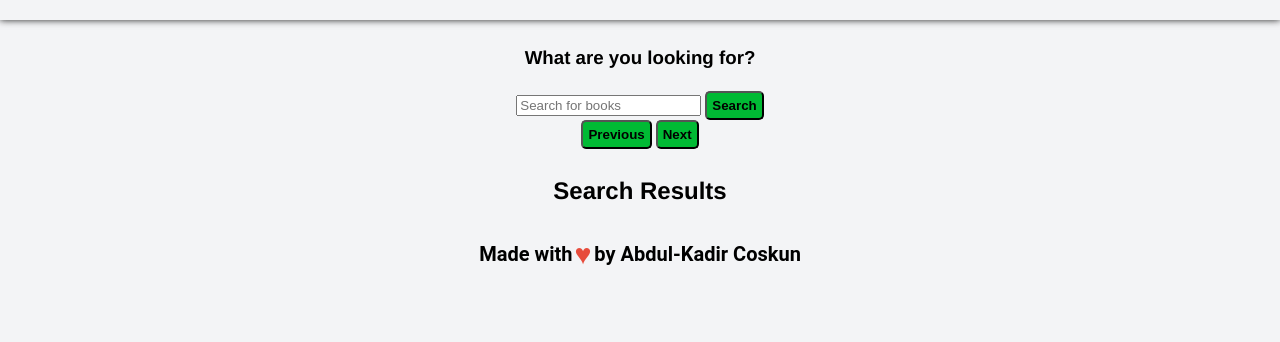
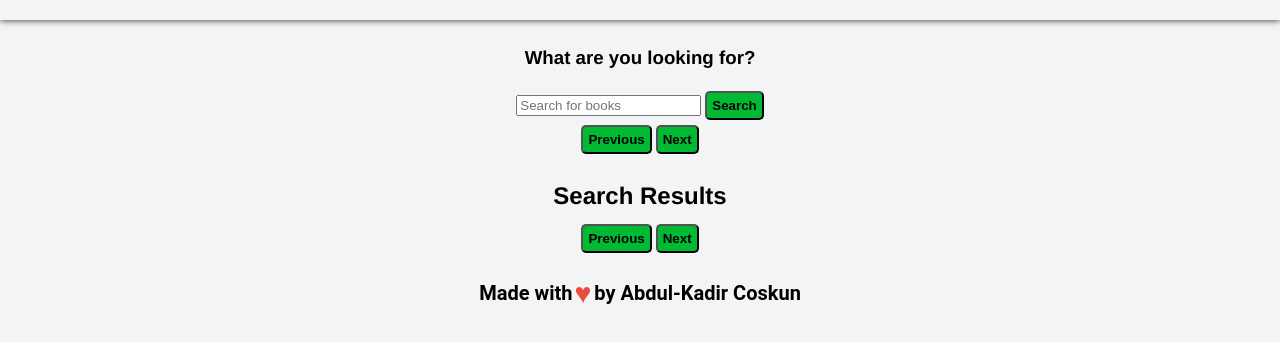
Before and after one commit to Chizaruu/Google-Books, a plain HTML site: page index.html in a window 1280 px wide. Shown: the part 116-458 px from the top of the page. Drawn offline with Linux system fonts and the light colour scheme.

Commit message:
Added more support for navigating through books in index.html, Removed zombie code in dom.js, restructured api.js code moving getData below setPageIndex.
Signed-off-by: Abdul-Kadir Coskun <Abdulcoskun@hotmail.com>

```diff
--- a/index.html
+++ b/index.html
@@ -30,12 +30,19 @@
                 />
                 <button type="submit">Search</button>
             </form>
-            <div>
-                <button id="prev">Previous</button>
-                <button id="next">Next</button>
-            </div>
-            <h3 class="search__title">Search Results</h3>
-            <section class="search__grid" id="results"></section>
+
+            <section class="search">
+                <div class="search__button-container">
+                    <button class="search__button-container prev">Previous</button>
+                    <button class="search__button-container next">Next</button>
+                </div>
+                <h3 class="search__title">Search Results</h3>
+                <div class="search__grid" id="results"></div>
+                <div class="search__button-container">
+                    <button class="search__button-container prev">Previous</button>
+                    <button class="search__button-container next">Next</button>
+                </div>
+            </section>
         </main>
         <footer>
             Made with <span title="~latvia~">&hearts;</span> by Abdul-Kadir
--- a/js/api.js
+++ b/js/api.js
@@ -1,14 +1,6 @@
 import { form, createResult, showResults, clearResults } from "./dom.js";
 
 let pageIndex = 0;
-
-const getData = async (searchTerms) => {
-    const response = await fetch(
-        `https://www.googleapis.com/books/v1/volumes?q=${searchTerms}`
-    );
-    const data = await response.json();
-    return data;
-};
 
 const setPageIndex = (id) => {
     switch (id) {
@@ -21,6 +13,14 @@ const setPageIndex = (id) => {
         default:
             pageIndex = 0;
     }
+};
+
+const getData = async (searchTerms) => {
+    const response = await fetch(
+        `https://www.googleapis.com/books/v1/volumes?q=${searchTerms}`
+    );
+    const data = await response.json();
+    return data;
 };
 
 const buildResults = (books) => books.items.map((book) => {
```
Also changed, not shown: js/dom.js (+2 -5 lines).
